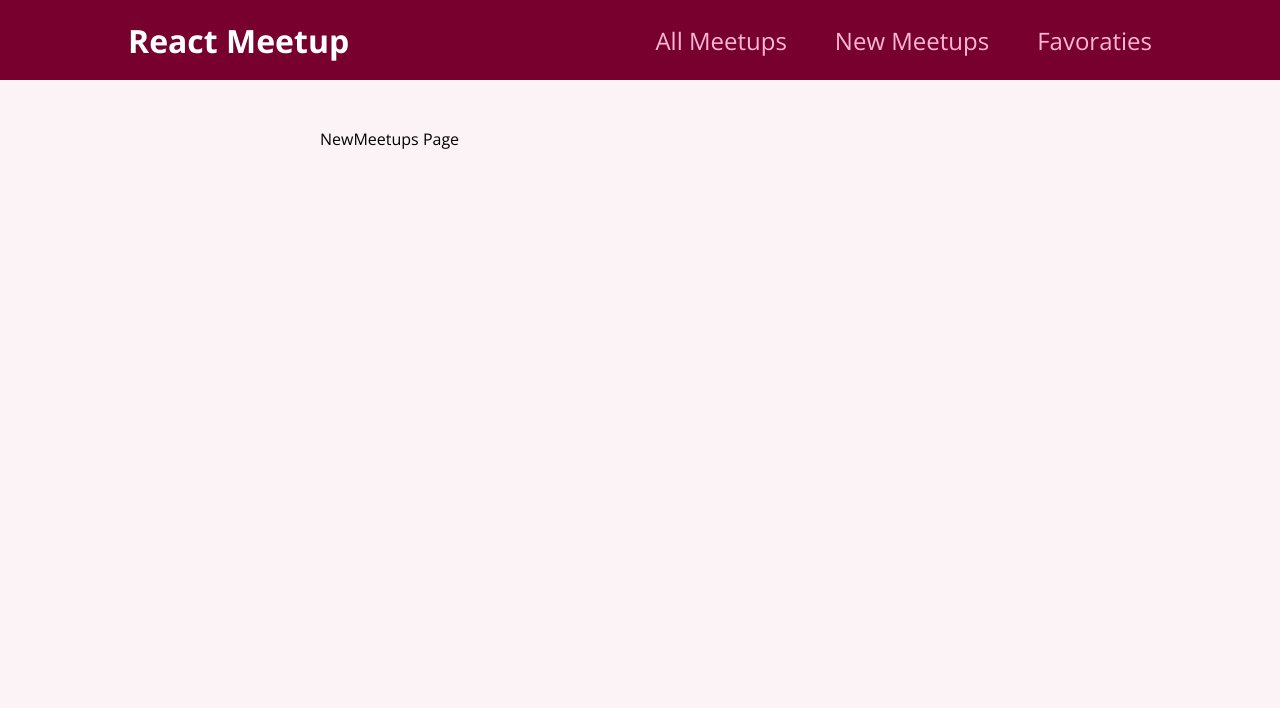
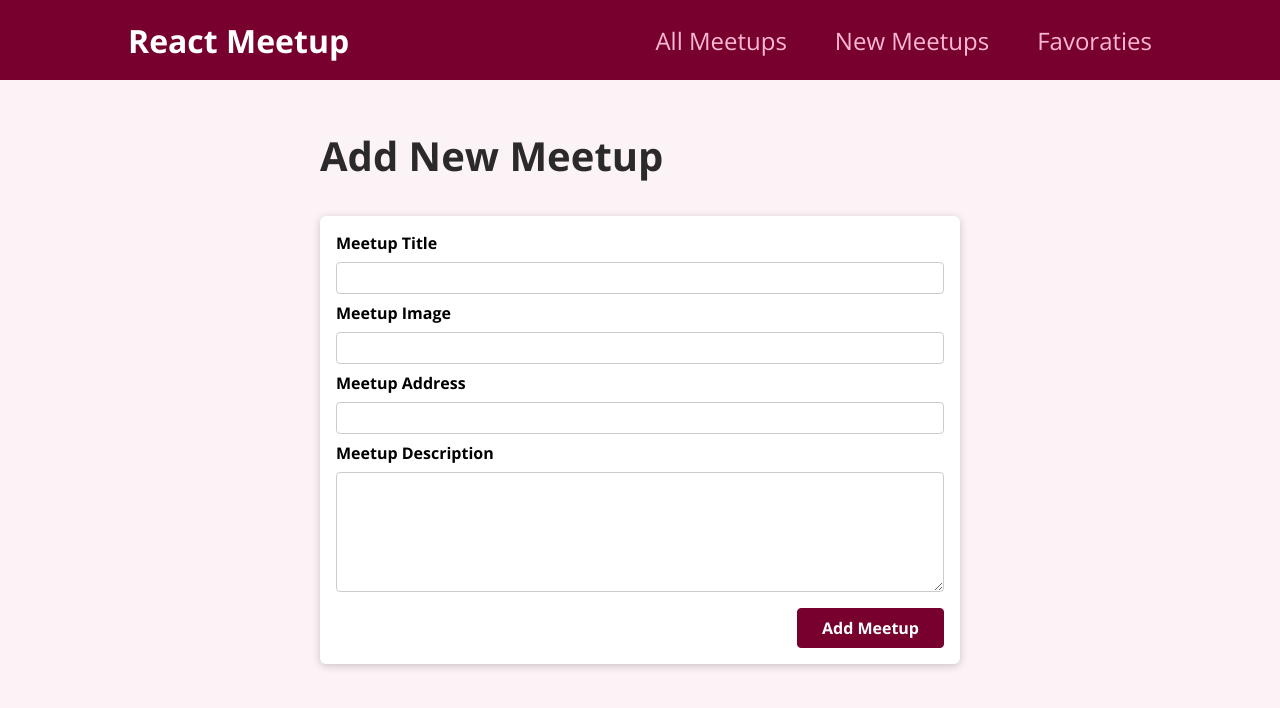
Before and after one commit to vinodborse/react-meetup-app, a React (Create React App) app: page /new-meetup in a window 1280 px wide. Shown: the top 708 px of the page. Built offline with nearby package versions, Linux system fonts and the light colour scheme.

Commit message:
Added basic form

```diff
--- /dev/null
+++ b/src/components/meetups/NewMeetupForm.js
@@ -0,0 +1,31 @@
+import Card from "../ui/Card";
+import classes from "./NewMeetupForm.module.css";
+function NewMeetupForm() {
+  return (
+    <Card>
+      <form className={classes.form}>
+        <div className={classes.control}>
+          <label htmlFor="title">Meetup Title</label>
+          <input type="text" required id="title" />
+        </div>
+        <div className={classes.control}>
+          <label htmlFor="image">Meetup Image</label>
+          <input type="url" required id="image" />
+        </div>
+        <div className={classes.control}>
+          <label htmlFor="address">Meetup Address</label>
+          <input type="text" required id="address" />
+        </div>
+        <div className={classes.control}>
+          <label htmlFor="description">Meetup Description</label>
+          <textarea required id="description" rows='5'/>
+        </div>
+        <div className={classes.actions}>
+          <button>Add Meetup</button>
+        </div>
+      </form>
+    </Card>
+  );
+}
+
+export default NewMeetupForm;
--- /dev/null
+++ b/src/components/meetups/NewMeetupForm.module.css
@@ -0,0 +1,45 @@
+.form {
+  padding: 1rem;
+}
+
+.control {
+  margin-bottom: 0.5rem;
+}
+
+.control label {
+  display: block;
+  font-weight: bold;
+  margin-bottom: 0.5rem;
+}
+
+.control input,
+.control textarea {
+  display: block;
+  font: inherit;
+  border-radius: 4px;
+  border: 1px solid #ccc;
+  padding: 0.25rem;
+  width: 100%;
+}
+
+.actions {
+  margin-top: 1rem;
+  text-align: right;
+}
+
+.actions button {
+  font: inherit;
+  cursor: pointer;
+  background-color: #77002e;
+  color: white;
+  padding: 0.5rem 1.5rem;
+  border: 1px solid #77002e;
+  border-radius: 4px;
+  font-weight: bold;
+}
+
+.actions button:hover,
+.actions button:active {
+  background-color: #a50e48;
+  border-color: #a50e48;
+}
--- a/src/pages/NewMeetups.js
+++ b/src/pages/NewMeetups.js
@@ -1,5 +1,12 @@
+import NewMeetupForm from "../components/meetups/NewMeetupForm";
+
 function NewMeetupsPage() {
-  return <div>NewMeetups Page</div>;
+  return (
+    <section>
+      <h1>Add New Meetup</h1>
+      <NewMeetupForm/>
+    </section>
+  );
 }
 
 export default NewMeetupsPage;
```
